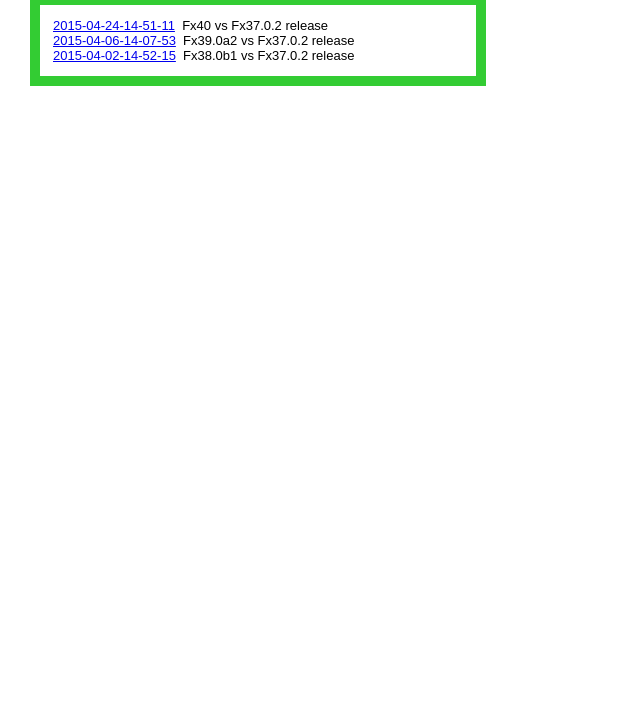
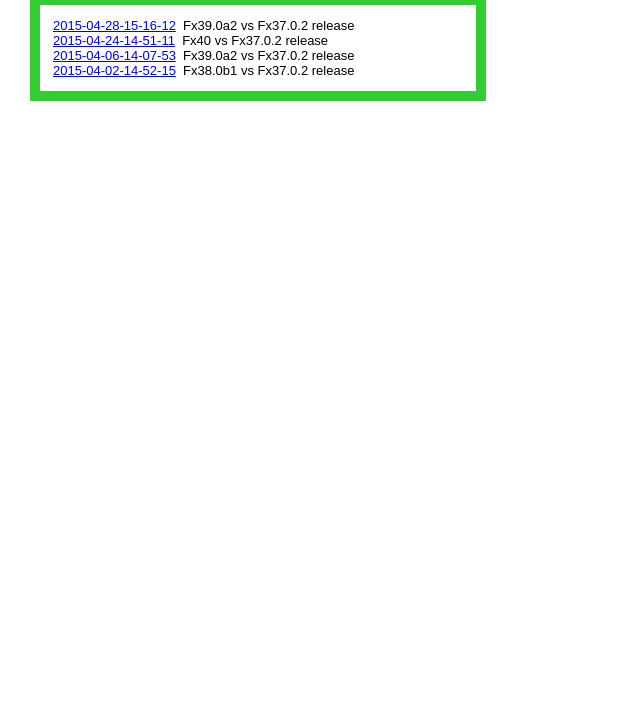
Before and after one commit to danielhartnell/ssl_compat, a plain HTML site: page index.htm in a window 1280 px wide. Shown: the part 79-800 px from the top of the page, without its empty margins (0-640 px from the left). Drawn offline with Linux system fonts and the light colour scheme.

Commit message:
Updating index page for test run

```diff
--- a/index.htm
+++ b/index.htm
@@ -81,7 +81,7 @@
 <script>
 
 var masterTab1, masterTab2;
-var testData = "<a href=2015-04-24-14-51-11>2015-04-24-14-51-11</a>&nbsp;&nbsp;Fx40 vs Fx37.0.2 release<br><a href=2015-04-06-14-07-53>2015-04-06-14-07-53</a>&nbsp;&nbsp;Fx39.0a2 vs Fx37.0.2 release<br><a href=2015-04-02-14-52-15>2015-04-02-14-52-15</a>&nbsp;&nbsp;Fx38.0b1 vs Fx37.0.2 release";
+var testData = "<a href=2015-04-28-15-16-12>2015-04-28-15-16-12</a>&nbsp;&nbsp;Fx39.0a2 vs Fx37.0.2 release<br><a href=2015-04-24-14-51-11>2015-04-24-14-51-11</a>&nbsp;&nbsp;Fx40 vs Fx37.0.2 release<br><a href=2015-04-06-14-07-53>2015-04-06-14-07-53</a>&nbsp;&nbsp;Fx39.0a2 vs Fx37.0.2 release<br><a href=2015-04-02-14-52-15>2015-04-02-14-52-15</a>&nbsp;&nbsp;Fx38.0b1 vs Fx37.0.2 release";
 var info = "This is an index page that links to automated SSL test runs. <br><br>We regularly run large lists of URLs against branches of Firefox <br>to look for SSL regressions. The tests are primarily xpcshell-based, <br>and the source URL lists can be specified dynamically. <br><br>The two main lists we use are the Pulse top sites list and the <br>Google Certificate Transparency list. Those lists comprise <br>approximately 211k and 2.7m sites, respectively.<br><br>Regular runs are triggered at beginning of beta branch cycle and are <br>run on both beta and Aurora branches. Once a run is complete, an <br>HTML page is generated with a diffed list of problem URLs that allows <br>for better inspection of errors. <br><br>We also run compatibility tests on an ad-hoc basis to look for <br>specific changes, or to test with custom SSL settings.<br><br>All resources for this project - code, lists, xpcshell binaries - are<br>available on GitHub: <a href=\'https://github.com/mwobensmith/ssl_compat/\'>github.com/mwobensmith/ssl_compat</a>.<br><br>Questions: Matt Wobensmith mwobensmith@mozilla.com";
 
 function init()
```
